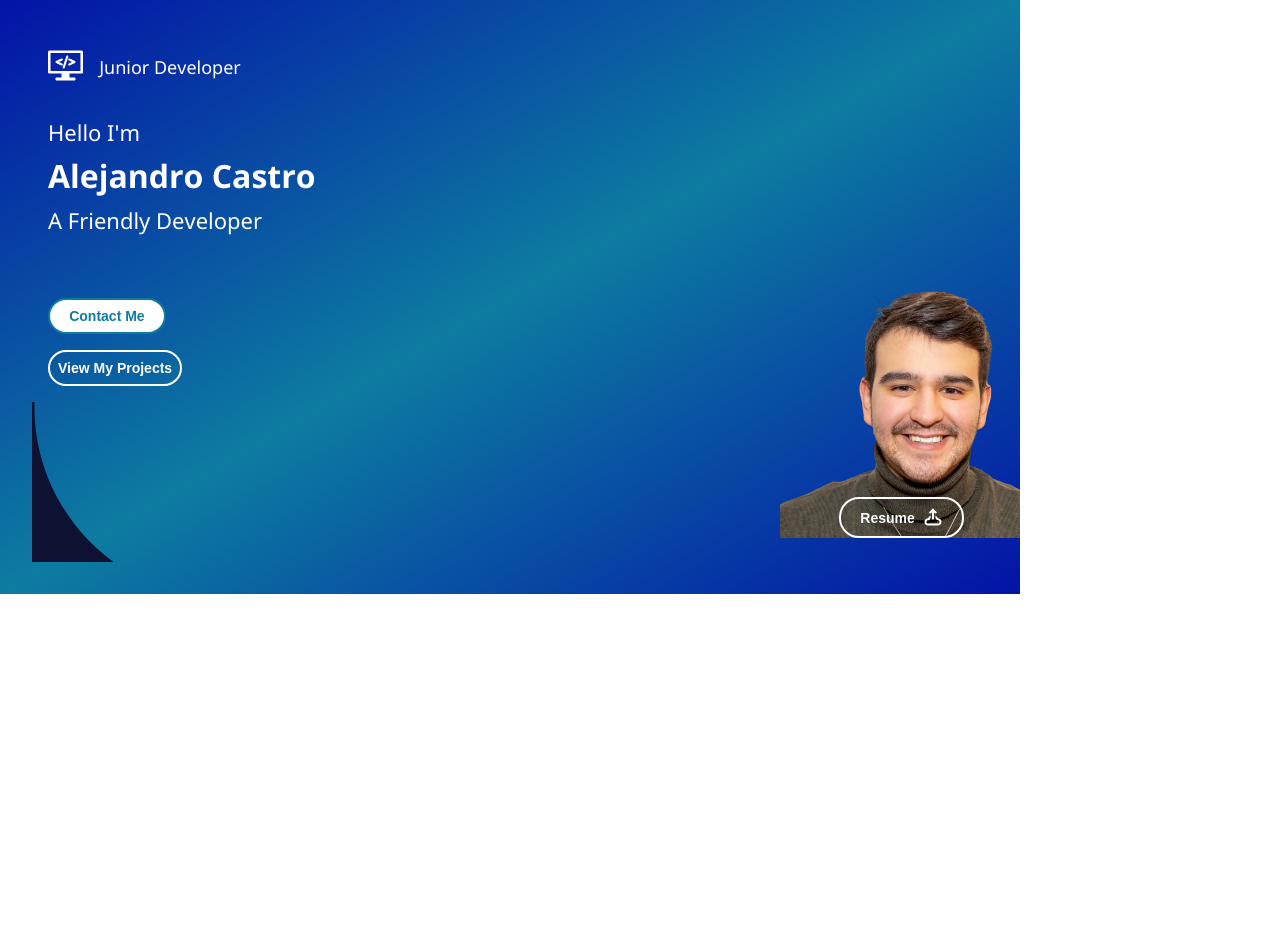
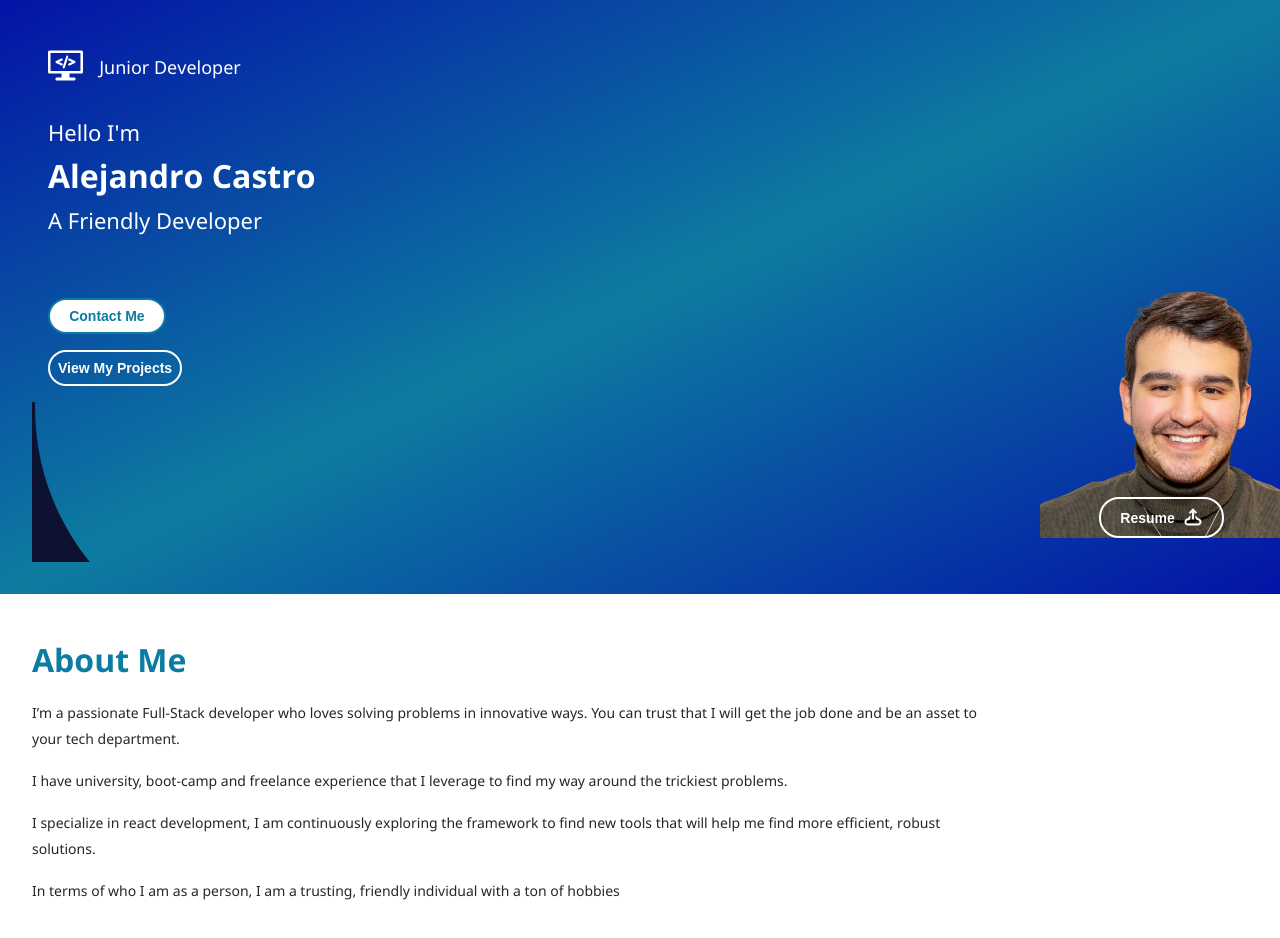
Before and after one commit to alejo2198/portfolio, a React (Create React App) app: page / in a window 1280 px wide. Shown: the top 938 px of the page. Before the commit the page ends 800 px from the top, so only its background shows below. Built offline with nearby package versions, Linux system fonts and the light colour scheme.

Commit message:
fix variables, create header and text for about me section

```diff
--- a/src/App.js
+++ b/src/App.js
@@ -1,12 +1,13 @@
 import './App.scss'
 import Header from './components/Header/Header';
+import AboutMe from './components/AboutMe/AboutMe';
 
 function App() {
   return (
     <div className="app">
       <Header/>
       <main className="main">
-
+        <AboutMe/>
       </main>
     </div>
 
--- /dev/null
+++ b/src/components/AboutMe/AboutMe.js
@@ -0,0 +1,15 @@
+import classes from './AboutMe.module.scss'
+
+const AboutMe = () => {
+    return (
+        <section className={classes['about-section']}>
+            <h2 className={classes['about-section__title']}>About Me</h2>
+            <h4 className={classes['about-section__text']} >I’m a passionate Full-Stack developer who loves solving problems in innovative ways. You can trust that I will get the job done and be an asset to your tech department.</h4>
+            <h4 className={classes['about-section__text']} >I have university, boot-camp and freelance experience that I leverage to find my way around the trickiest problems. </h4>
+            <h4 className={classes['about-section__text']} >I specialize in react development, I am continuously exploring the framework to find new tools that will help me find more efficient, robust solutions.</h4>
+            <h4 className={classes['about-section__text']} >In terms of who I am as a person, I am a trusting, friendly individual with a ton of hobbies</h4>
+        </section>
+    );
+};
+
+export default AboutMe;
--- /dev/null
+++ b/src/components/AboutMe/AboutMe.module.scss
@@ -0,0 +1,16 @@
+@use '../../styles/partials/variables' as *;
+@use '../../styles/partials/mixins' as *;
+
+.about-section{
+    &__title{
+        color:$primary-color;
+        @include styleText($m-section-heading-fs,700);
+        margin:$small-spacing 0;
+    }
+    &__text{
+        color:$primary-text-color;
+        @include styleText($m-body-fs,400);
+        line-height: $m-body-lh;
+        margin:$small-spacing 0;
+    }
+}
--- a/src/components/Header/Header.module.scss
+++ b/src/components/Header/Header.module.scss
@@ -15,7 +15,6 @@
     }
     @include desktop{
         padding: $large-spacing;
-        max-width: $desktop-max-width;
     }
 
     //CONTAINERS
--- a/src/styles/partials/_variables.scss
+++ b/src/styles/partials/_variables.scss
@@ -21,8 +21,8 @@ $m-logo-fs:1.125rem;
 $m-nav-link-fs:1rem;
 $m-hero-subheading-fs:1.375rem;
 $m-hero-main-heading-fs:2rem;
-$m-section-heading:2rem;
-$m-section-subheading:2rem;
+$m-section-heading-fs:2rem;
+$m-section-subheading-fs:1.375rem;
 $m-carousel-fs:.875rem;
 $m-body-fs:.875rem;
 $m-label-fs:.875rem;
```
